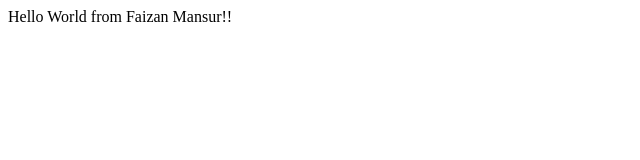
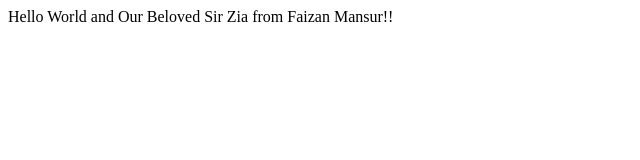
Before and after one commit to phaizi/bootcamp2020, a plain HTML site: page index.html in a window 1280 px wide. Shown: the whole page, without its empty margins (0-640 px from the left). Drawn offline with Linux system fonts and the light colour scheme.

Commit message:
Update index.html

```diff
--- a/index.html
+++ b/index.html
@@ -5,7 +5,7 @@
 </head>
 <body>
     <div>
-        Hello World from Faizan Mansur!!
+        Hello World and Our Beloved Sir Zia from Faizan Mansur!!
     </div>
 </body>
 </html>
```
